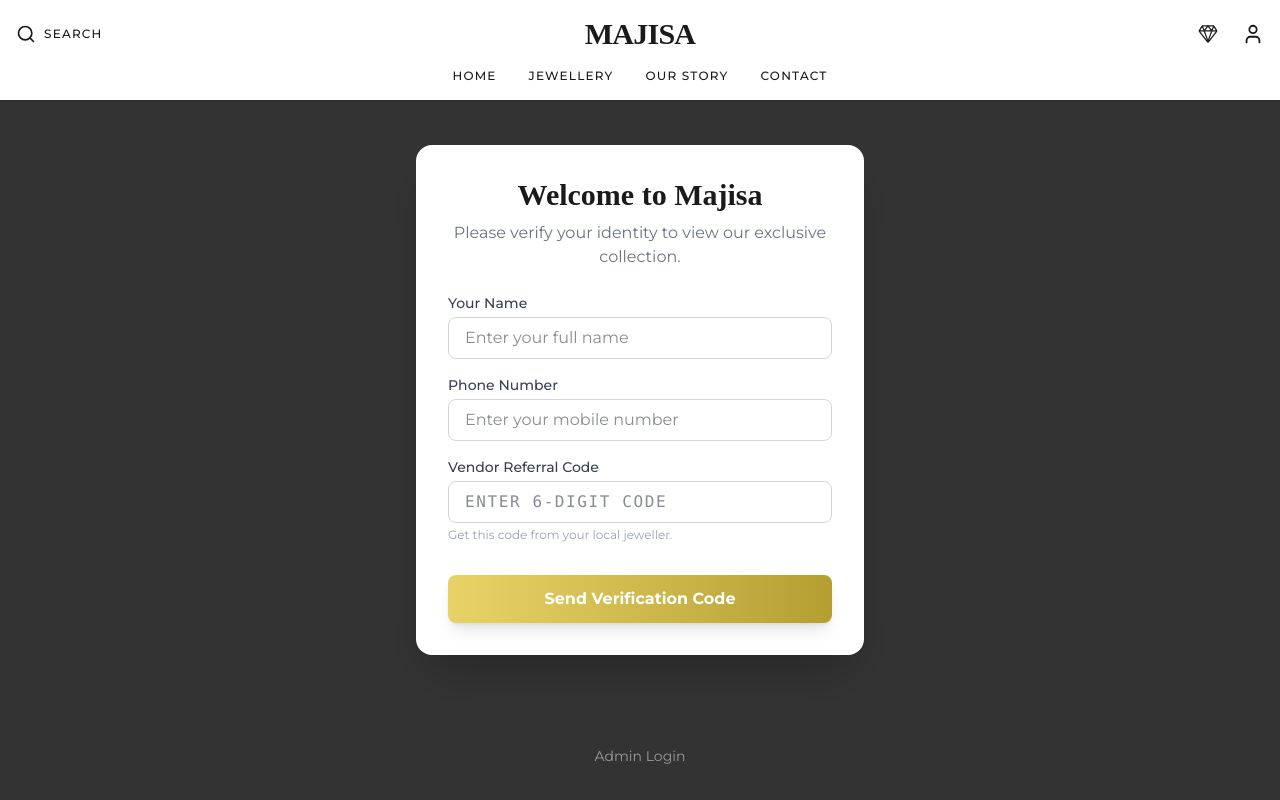
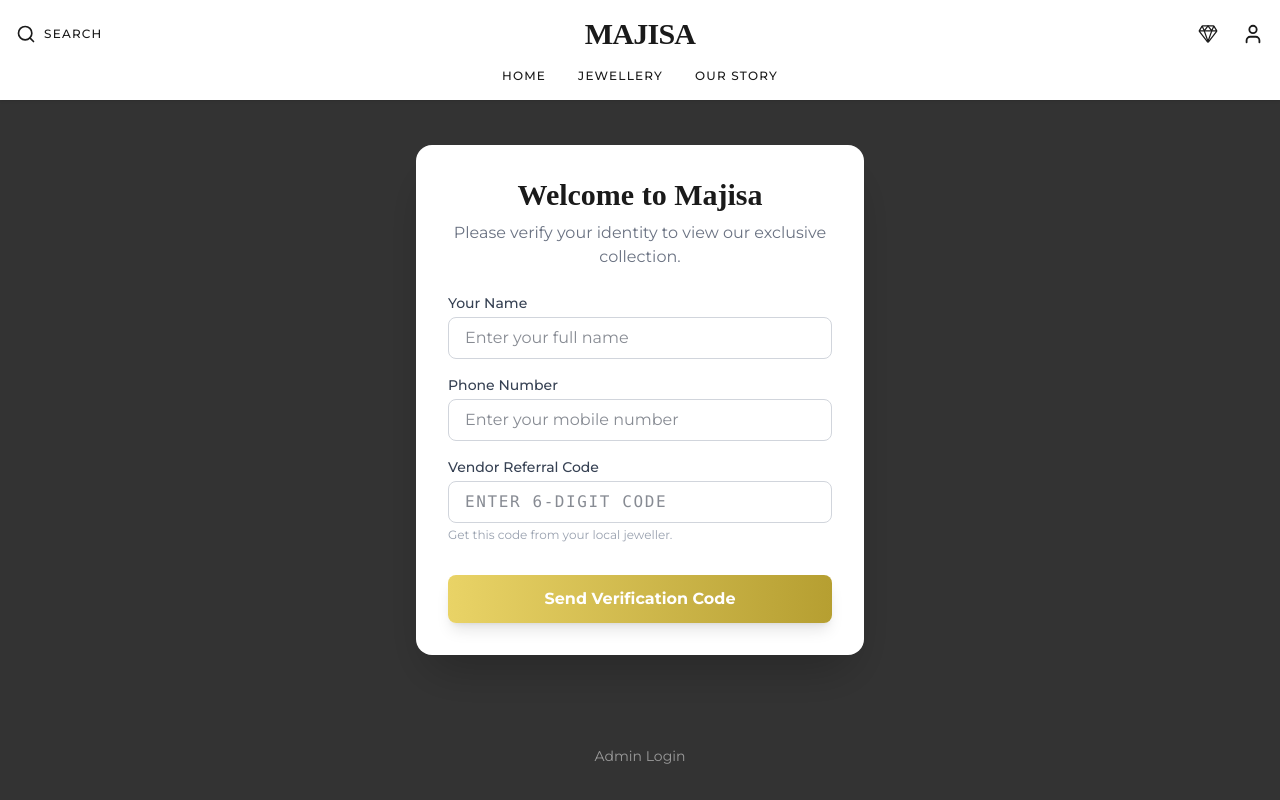
Before and after one commit to mohammed-ayan-zahoor/majisa, a React (Vite) app in the folder frontend/: page /products in a window 1280 px wide. Built offline with nearby package versions, Linux system fonts and the light colour scheme; a web font is replaced by a local one.

Commit message:
feat: Implement initial frontend structure with core routing, layout components, and context providers for authentication, cart, orders, and wishlist.

```diff
--- a/frontend/src/App.jsx
+++ b/frontend/src/App.jsx
@@ -43,7 +43,6 @@ import MyJobs from './pages/goldsmith/MyJobs';
 import Cart from './pages/Cart';
 import Wishlist from './pages/Wishlist';
 import About from './pages/About';
-import Contact from './pages/Contact';
 
 // Placeholder pages
 const NotFound = () => <div className="p-10 text-center">404 Not Found</div>;
@@ -84,7 +83,6 @@ function App() {
                     </ReferralGate>
                   } />
                   <Route path="about" element={<About />} />
-                  <Route path="contact" element={<Contact />} />
                   <Route path="wishlist" element={<Wishlist />} />
                   <Route path="cart" element={<Cart />} />
                   <Route path="*" element={<NotFound />} />
--- a/frontend/src/components/layout/Footer.jsx
+++ b/frontend/src/components/layout/Footer.jsx
@@ -27,7 +27,6 @@ const Footer = () => {
                         <ul className="space-y-2 text-sm">
                             <li><Link to="/about" className="hover:text-primary-400 transition-colors">About Us</Link></li>
                             <li><Link to="/products" className="hover:text-primary-400 transition-colors">New Arrivals</Link></li>
-                            <li><Link to="/contact" className="hover:text-primary-400 transition-colors">Contact Us</Link></li>
                             <li><Link to="/vendor-register" className="hover:text-primary-400 transition-colors">Vendor Registration</Link></li>
                             <li><Link to="/login" className="hover:text-primary-400 transition-colors">Login</Link></li>
                         </ul>
--- a/frontend/src/components/layout/Header.jsx
+++ b/frontend/src/components/layout/Header.jsx
@@ -122,7 +122,7 @@ const Header = () => {
                     <Link to="/" className="hover:text-gold-500 transition-colors">Home</Link>
                     <Link to="/products" className="hover:text-gold-500 transition-colors">Jewellery</Link>
                     <Link to="/about" className="hover:text-gold-500 transition-colors">Our Story</Link>
-                    <Link to="/contact" className="hover:text-gold-500 transition-colors">Contact</Link>
+
                     {(user?.role === 'admin' || user?.role === 'vendor') && (
                         <Link to={user.role === 'admin' ? "/admin/dashboard" : "/vendor/dashboard"} className="hover:text-gold-500 transition-colors font-bold">Dashboard</Link>
                     )}
@@ -143,7 +143,6 @@ const Header = () => {
                             <Link to="/" onClick={() => setIsMenuOpen(false)}>Home</Link>
                             <Link to="/products" onClick={() => setIsMenuOpen(false)}>All Jewellery</Link>
                             <Link to="/about" onClick={() => setIsMenuOpen(false)}>About Us</Link>
-                            <Link to="/contact" onClick={() => setIsMenuOpen(false)}>Contact</Link>
 
                             <div className="pt-4 border-t border-gray-100 flex flex-col gap-4">
                                 {user ? (
--- a/frontend/src/components/layout/Layout.jsx
+++ b/frontend/src/components/layout/Layout.jsx
@@ -11,7 +11,7 @@ const Layout = () => {
         <div className="min-h-screen flex flex-col bg-white">
             <CustomCursor variant="vector" />
             <Header />
-            <main className="flex-grow">
+            <main className={`flex-grow ${!isHome ? 'pt-24' : ''}`}>
                 <Outlet />
             </main>
             {isHome && <Footer />}
```
